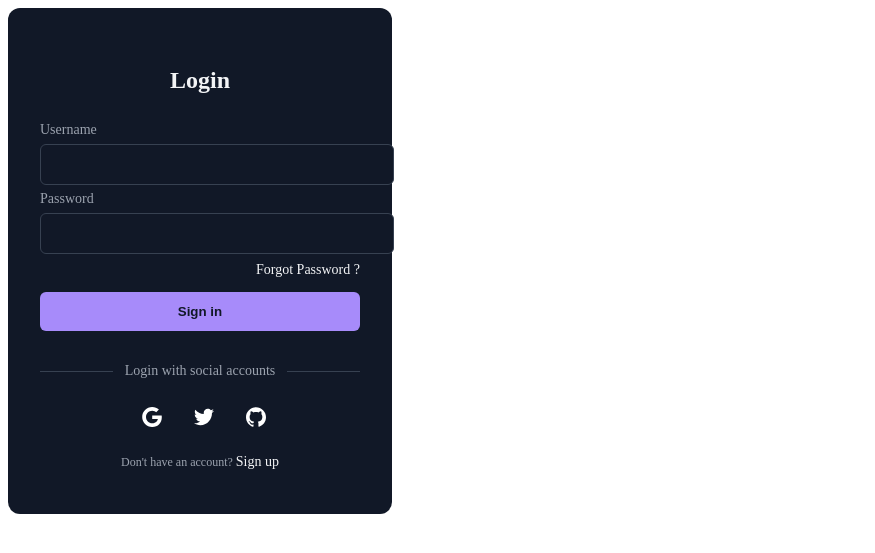
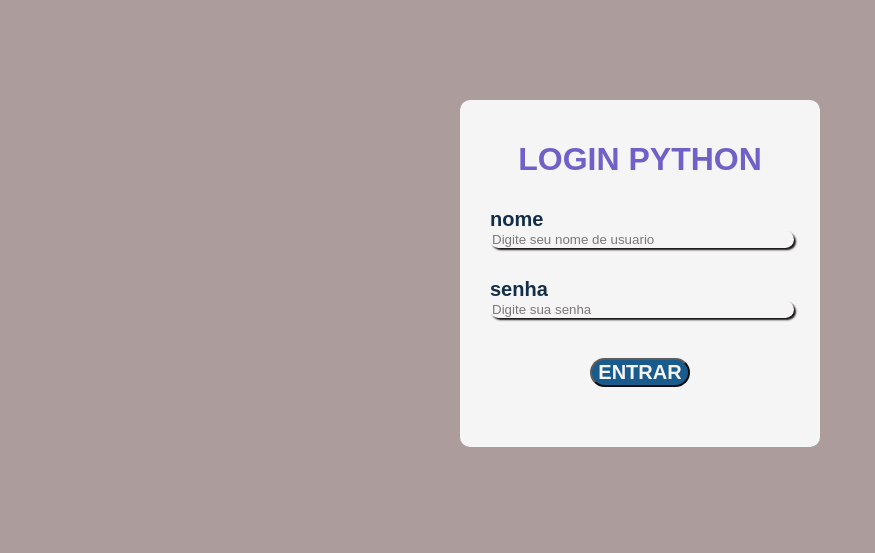
Before and after one commit to devpaiola/Analise-de-Vulnerabilidades-em-Aplica-es-Web, a Flask app: page / in a window 1280 px wide. Shown: the top 553 px of the page, without its empty margins (0-875 px from the left). Run offline with Flask 3, Linux system fonts and the light colour scheme.

Commit message:
adiciona funcionalidade de login com autenticação e estrutura de banco de dados

```diff
--- a/main.py
+++ b/main.py
@@ -1,14 +1,37 @@
 from flask import Flask, render_template, request, flash, redirect
-import json
+from flask_sqlalchemy import SQLAlchemy
 
+# Configuração do Flask e Banco de Dados
+app = Flask(__name__)
+app.config['SECRET_KEY'] = "PALAVRA-SECRETA"
+app.config['SQLALCHEMY_DATABASE_URI'] = 'sqlite:///usuarios.db'
+app.config['SQLALCHEMY_TRACK_MODIFICATIONS'] = False
+db = SQLAlchemy(app)
 
+# Modelo do Banco de Dados
+class Usuario(db.Model):
+    id = db.Column(db.Integer, primary_key=True)
+    nome = db.Column(db.String(100), nullable=False)
+    senha = db.Column(db.String(100), nullable=False)
 
-app = Flask(__name__)
-app.config['SECRET_KEY'] = "palavra-secreta123"
+@app.route("/")
+def home():
+    return render_template("html/login.html")
 
-@app.route('/')
-def home():
-    return render_template('html/login.html')
+@app.route("/login", methods=['POST'])
+def login():
+    usuario = request.form.get('nome')
+    senha = request.form.get('senha')
 
-if __name__ == "__main__":
+    # CONSULTA INSEGURA: Sujeita a SQL Injection
+    query = f"SELECT * FROM usuario WHERE nome = '{usuario}' AND senha = '{senha}'"
+    result = db.session.execute(query).fetchone()
+
+    if result:
+        return render_template("html/acesso.html", nomeUsuario=result.nome)
+    else:
+        flash('Usuário ou senha inválidos')
+        return redirect("/")
+
+if __name__ == '__main__':
     app.run(debug=True)
--- /dev/null
+++ b/static/css/login.css
@@ -0,0 +1,93 @@
+@charset "UTF-8";
+
+
+
+body {
+    font-family: Arial, Helvetica, sans-serif;
+    background-color: rgb(173, 156, 156);
+    color: black;
+
+}
+
+div#container-login{
+    background-position: center;
+    width: 300px;
+    margin-top: 100px;
+    margin-left: auto;
+    margin-right: auto;
+    padding: 20px 30px;
+    text-align: center;
+    border-radius: 10px;
+    background-color: #fff;
+    opacity: 90%;
+
+}
+
+form{
+    margin-top: 30px;
+    margin-bottom: 40px;
+}
+
+
+label{
+    font-size: 20px;
+    color: rgb(2, 35, 63);
+    display: block;
+    width: 100%;
+    text-align: left;
+    font-weight: bold;
+
+
+}
+
+input {
+
+    border-radius: 20px;
+    display: block;
+    width: 100%;
+    margin-bottom: 30px;
+    box-shadow: 2px 2px 2px black;
+    border: 2px black ;
+
+}
+
+
+input:focus {
+    color: black;
+    background-color: rgb(233, 126, 126);
+
+}
+
+
+button#btn-entrar{
+    border-radius: 0%;
+    color: #fff;
+    background-color: #08558b;
+    cursor: pointer;
+    font-size: 20px;
+    border-radius: 20px;
+    margin-top: 10px;
+    font-weight: bold;
+}
+
+button#btn-entrar:hover{
+    transition: .5s;
+    opacity: 50%;
+    background-color:red;
+    color: blue;
+}
+
+
+h1{
+    color: slateblue;
+    background-position: center;
+}
+
+
+div#alerta{
+    background: yellow;
+    color: rgb(194, 0, 0);
+    font-size: 30px;
+    font-family: 'Times New Roman', Times, serif;
+
+}
--- a/templates/html/login.html
+++ b/templates/html/login.html
@@ -1,187 +1,35 @@
 <!DOCTYPE html>
-<html lang="pt">
+<html lang="en">
+<head>
+    <meta charset="UTF-8">
+    <meta http-equiv="X-UA-Compatible" content="IE=edge">
+    <meta name="viewport" content="width=device-width, initial-scale=1.0">
+    <title>login</title>
+    <link rel="stylesheet" href="{{ url_for('static', filename='css/login.css')}}">
+    <link rel="stylesheet" href="/static/css/login.css">
+</head>
+<body>
 
-<head>
-   <meta charset="UTF-8">
-   <meta name="viewport" content="width=device-width, initial-scale=1.0">
-   <title>Document</title>
-   <style>
-      /* From Uiverse.io by Yaya12085 */
-      .form-container {
-         width: 320px;
-         border-radius: 0.75rem;
-         background-color: rgba(17, 24, 39, 1);
-         padding: 2rem;
-         color: rgba(243, 244, 246, 1);
-      }
+    <div id="container-login">
+        <h1>LOGIN PYTHON</h1>
+        {% set mensagens = get_flashed_messages() %}
+        {% if mensagens %}
+            <div id="alerta">
+                {{ mensagens[0] }}
+            </div>
+        {% endif %}
+        <form action="login" method="post">
+            <section id="login">
+                <label for="nome">nome</label>
+                <input type="text" name="nome" id="nome" placeholder="Digite seu nome de usuario" required>
 
-      .title {
-         text-align: center;
-         font-size: 1.5rem;
-         line-height: 2rem;
-         font-weight: 700;
-      }
+                <label for="senha">senha</label>
+                <!-- Removido o atributo "required" -->
+                <input type="password" name="senha" id="senha" placeholder="Digite sua senha">
 
-      .form {
-         margin-top: 1.5rem;
-      }
-
-      .input-group {
-         margin-top: 0.25rem;
-         font-size: 0.875rem;
-         line-height: 1.25rem;
-      }
-
-      .input-group label {
-         display: block;
-         color: rgba(156, 163, 175, 1);
-         margin-bottom: 4px;
-      }
-
-      .input-group input {
-         width: 100%;
-         border-radius: 0.375rem;
-         border: 1px solid rgba(55, 65, 81, 1);
-         outline: 0;
-         background-color: rgba(17, 24, 39, 1);
-         padding: 0.75rem 1rem;
-         color: rgba(243, 244, 246, 1);
-      }
-
-      .input-group input:focus {
-         border-color: rgba(167, 139, 250);
-      }
-
-      .forgot {
-         display: flex;
-         justify-content: flex-end;
-         font-size: 0.75rem;
-         line-height: 1rem;
-         color: rgba(156, 163, 175, 1);
-         margin: 8px 0 14px 0;
-      }
-
-      .forgot a,
-      .signup a {
-         color: rgba(243, 244, 246, 1);
-         text-decoration: none;
-         font-size: 14px;
-      }
-
-      .forgot a:hover,
-      .signup a:hover {
-         text-decoration: underline rgba(167, 139, 250, 1);
-      }
-
-      .sign {
-         display: block;
-         width: 100%;
-         background-color: rgba(167, 139, 250, 1);
-         padding: 0.75rem;
-         text-align: center;
-         color: rgba(17, 24, 39, 1);
-         border: none;
-         border-radius: 0.375rem;
-         font-weight: 600;
-      }
-
-      .social-message {
-         display: flex;
-         align-items: center;
-         padding-top: 1rem;
-      }
-
-      .line {
-         height: 1px;
-         flex: 1 1 0%;
-         background-color: rgba(55, 65, 81, 1);
-      }
-
-      .social-message .message {
-         padding-left: 0.75rem;
-         padding-right: 0.75rem;
-         font-size: 0.875rem;
-         line-height: 1.25rem;
-         color: rgba(156, 163, 175, 1);
-      }
-
-      .social-icons {
-         display: flex;
-         justify-content: center;
-      }
-
-      .social-icons .icon {
-         border-radius: 0.125rem;
-         padding: 0.75rem;
-         border: none;
-         background-color: transparent;
-         margin-left: 8px;
-      }
-
-      .social-icons .icon svg {
-         height: 1.25rem;
-         width: 1.25rem;
-         fill: #fff;
-      }
-
-      .signup {
-         text-align: center;
-         font-size: 0.75rem;
-         line-height: 1rem;
-         color: rgba(156, 163, 175, 1);
-      }
-   </style>
-</head>
-
-<body>
-   <div class="form-container">
-      <p class="title">Login</p>
-      <form class="form">
-         <div class="input-group">
-            <label for="username">Username</label>
-            <input type="text" name="username" id="username" placeholder="">
-         </div>
-         <div class="input-group">
-            <label for="password">Password</label>
-            <input type="password" name="password" id="password" placeholder="">
-            <div class="forgot">
-               <a rel="noopener noreferrer" href="#">Forgot Password ?</a>
-            </div>
-         </div>
-         <button class="sign">Sign in</button>
-      </form>
-      <div class="social-message">
-         <div class="line"></div>
-         <p class="message">Login with social accounts</p>
-         <div class="line"></div>
-      </div>
-      <div class="social-icons">
-         <button aria-label="Log in with Google" class="icon">
-            <svg xmlns="http://www.w3.org/2000/svg" viewBox="0 0 32 32" class="w-5 h-5 fill-current">
-               <path
-                  d="M16.318 13.714v5.484h9.078c-0.37 2.354-2.745 6.901-9.078 6.901-5.458 0-9.917-4.521-9.917-10.099s4.458-10.099 9.917-10.099c3.109 0 5.193 1.318 6.38 2.464l4.339-4.182c-2.786-2.599-6.396-4.182-10.719-4.182-8.844 0-16 7.151-16 16s7.156 16 16 16c9.234 0 15.365-6.49 15.365-15.635 0-1.052-0.115-1.854-0.255-2.651z">
-               </path>
-            </svg>
-         </button>
-         <button aria-label="Log in with Twitter" class="icon">
-            <svg xmlns="http://www.w3.org/2000/svg" viewBox="0 0 32 32" class="w-5 h-5 fill-current">
-               <path
-                  d="M31.937 6.093c-1.177 0.516-2.437 0.871-3.765 1.032 1.355-0.813 2.391-2.099 2.885-3.631-1.271 0.74-2.677 1.276-4.172 1.579-1.192-1.276-2.896-2.079-4.787-2.079-3.625 0-6.563 2.937-6.563 6.557 0 0.521 0.063 1.021 0.172 1.495-5.453-0.255-10.287-2.875-13.52-6.833-0.568 0.964-0.891 2.084-0.891 3.303 0 2.281 1.161 4.281 2.916 5.457-1.073-0.031-2.083-0.328-2.968-0.817v0.079c0 3.181 2.26 5.833 5.26 6.437-0.547 0.145-1.131 0.229-1.724 0.229-0.421 0-0.823-0.041-1.224-0.115 0.844 2.604 3.26 4.5 6.14 4.557-2.239 1.755-5.077 2.801-8.135 2.801-0.521 0-1.041-0.025-1.563-0.088 2.917 1.86 6.36 2.948 10.079 2.948 12.067 0 18.661-9.995 18.661-18.651 0-0.276 0-0.557-0.021-0.839 1.287-0.917 2.401-2.079 3.281-3.396z">
-               </path>
-            </svg>
-         </button>
-         <button aria-label="Log in with GitHub" class="icon">
-            <svg xmlns="http://www.w3.org/2000/svg" viewBox="0 0 32 32" class="w-5 h-5 fill-current">
-               <path
-                  d="M16 0.396c-8.839 0-16 7.167-16 16 0 7.073 4.584 13.068 10.937 15.183 0.803 0.151 1.093-0.344 1.093-0.772 0-0.38-0.009-1.385-0.015-2.719-4.453 0.964-5.391-2.151-5.391-2.151-0.729-1.844-1.781-2.339-1.781-2.339-1.448-0.989 0.115-0.968 0.115-0.968 1.604 0.109 2.448 1.645 2.448 1.645 1.427 2.448 3.744 1.74 4.661 1.328 0.14-1.031 0.557-1.74 1.011-2.135-3.552-0.401-7.287-1.776-7.287-7.907 0-1.751 0.62-3.177 1.645-4.297-0.177-0.401-0.719-2.031 0.141-4.235 0 0 1.339-0.427 4.4 1.641 1.281-0.355 2.641-0.532 4-0.541 1.36 0.009 2.719 0.187 4 0.541 3.043-2.068 4.381-1.641 4.381-1.641 0.859 2.204 0.317 3.833 0.161 4.235 1.015 1.12 1.635 2.547 1.635 4.297 0 6.145-3.74 7.5-7.296 7.891 0.556 0.479 1.077 1.464 1.077 2.959 0 2.14-0.020 3.864-0.020 4.385 0 0.416 0.28 0.916 1.104 0.755 6.4-2.093 10.979-8.093 10.979-15.156 0-8.833-7.161-16-16-16z">
-               </path>
-            </svg>
-         </button>
-      </div>
-      <p class="signup">Don't have an account?
-         <a rel="noopener noreferrer" href="#" class="">Sign up</a>
-      </p>
-   </div>
+                <button type="submit" id="btn-entrar" value="entrar">ENTRAR</button>
+            </section>
+        </form>
+    </div>
 </body>
-
 </html>
```
Also changed, not shown: database_setup.py (added, +65 -0 lines), templates/html/acesso.html (added, +16 -0 lines), usuarios.json (added, +10 -0 lines), instance/usuarios.db (added).
